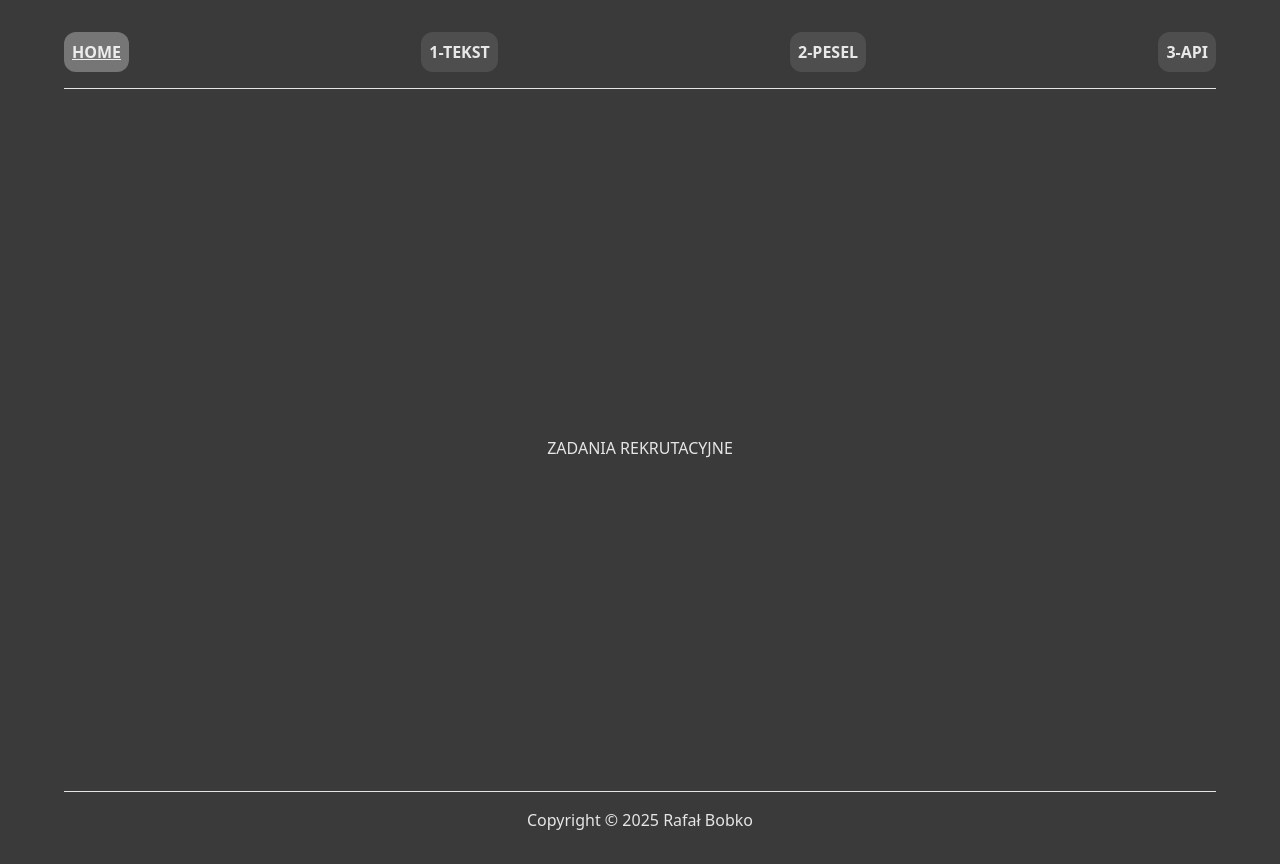
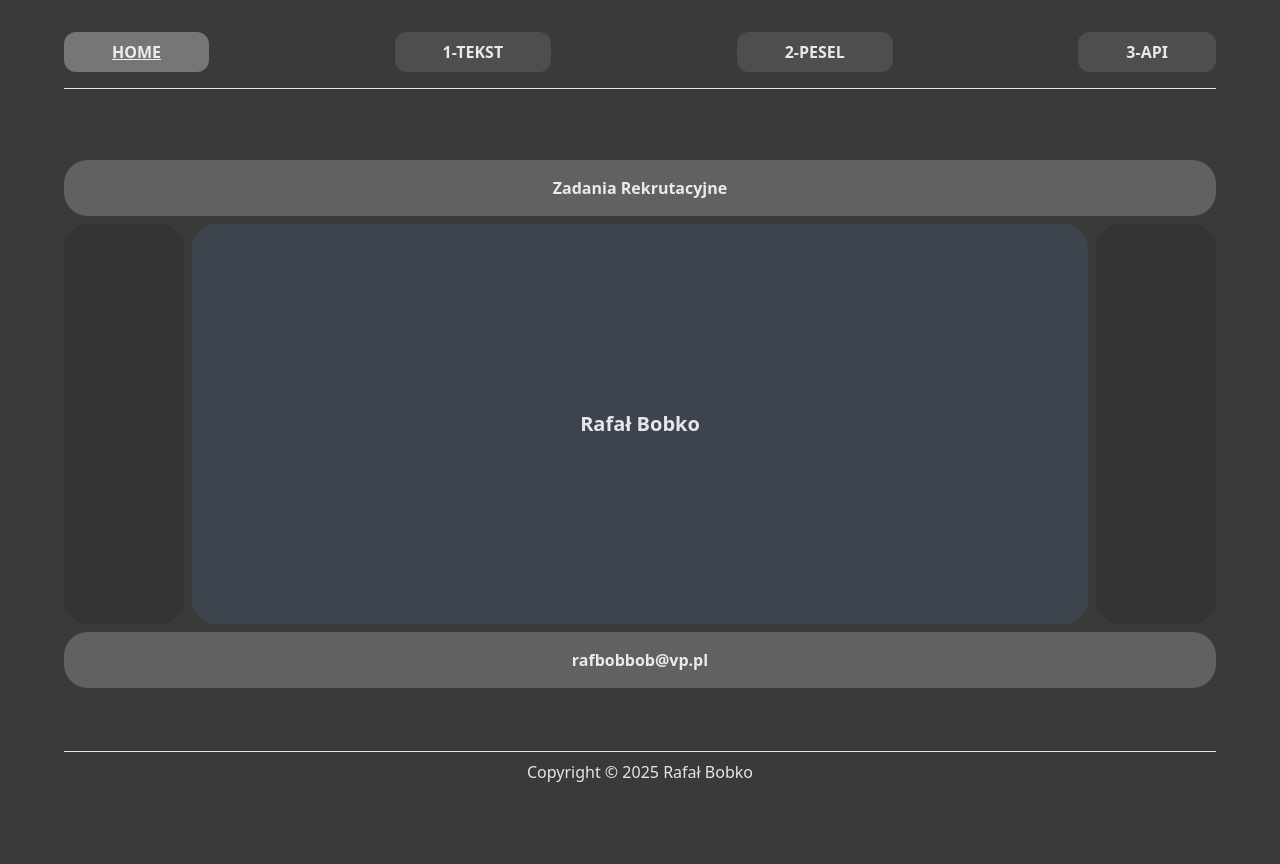
Before and after one commit to sabaudianin/Tablica-Validacja-Api, a React (Vite) app: page / in a window 1280 px wide. After the commit the page ends 816 px from the top, so only its background shows below. Built offline with nearby package versions, Linux system fonts and the light colour scheme; no server answers.

Commit message:
feat create user method added

```diff
--- a/src/RootLayout.tsx
+++ b/src/RootLayout.tsx
@@ -3,12 +3,12 @@ import { NavLink, Outlet } from "react-router";
 
 export default function RootLayout() {
   const nav = ({ isActive }: { isActive: boolean }) =>
-    ` bg-white/10 rounded-xl p-2  ${
+    ` bg-white/10 rounded-xl p-2 md:px-12  ${
       isActive && "font-bold underline bg-white/30"
     }`;
 
   return (
-    <div className="w-full min-h-screen max-w-6xl flex flex-col justify-center items-center mx-auto gap-2">
+    <div className="w-full min-h-[94dvh] max-w-6xl flex flex-col items-center mx-auto ">
       <nav className="w-full flex  items-center justify-between font-semibold">
         <NavLink
           to="/"
@@ -35,12 +35,12 @@ export default function RootLayout() {
           3-API
         </NavLink>
       </nav>
-      <hr className="p-2 mt-2 w-full " />
-      <main className="w-full flex-1 flex items-center justify-center w-full">
+      <hr className="my-4 w-full h-px border-0 bg-gray-200" />
+      <main className="w-full min-h-0 flex-1 flex items-center justify-center  overflow-auto">
         <Outlet />
       </main>
       <footer className="w-full">
-        <hr className="p-2" />
+        <hr className="my-2 w-full h-px border-0 bg-gray-200" />
         Copyright &copy; {new Date().getFullYear()} Rafał Bobko
       </footer>
     </div>
--- a/src/api/users.ts
+++ b/src/api/users.ts
@@ -1,5 +1,5 @@
 import { buildHeaders } from "./apiClient";
-import type { User, UpdateUserInput } from "../types/types";
+import type { User, UpdateUserInput, CreateUserInput } from "../types/types";
 
 const BASE = import.meta.env.VITE_GOREST_BASE_URL as string;
 
@@ -45,3 +45,15 @@ export async function deleteUser(id: number): Promise<void> {
     );
   }
 }
+
+export async function createUser(payload: CreateUserInput): Promise<User> {
+  const res = await fetch(`${BASE}/users`, {
+    method: "POST",
+    headers: buildHeaders(),
+    body: JSON.stringify(payload),
+  });
+  if (!res.ok) {
+    throw new Error(`POST users failed ${res.status} ${res.statusText}`);
+  }
+  return res.json() as Promise<User>;
+}
--- /dev/null
+++ b/src/components/CreateUserForm/CreateUserForm.tsx
@@ -0,0 +1,5 @@
+import React from "react";
+
+export const CreateUserForm = () => {
+  return <div>CreateUserForm</div>;
+};
--- a/src/components/editUserForm/EditUserForm.tsx
+++ b/src/components/editUserForm/EditUserForm.tsx
@@ -1,5 +1,5 @@
 import React, { useState, useEffect } from "react";
-import type { User, FormProps } from "../../types/types";
+import type { FormProps } from "../../types/types";
 import { Modal } from "../modal/Modal";
 import { useEditUser } from "../../hooks/useEditUser";
 
--- /dev/null
+++ b/src/hooks/useCreateUser.ts
@@ -0,0 +1,31 @@
+import { useCallback, useState } from "react";
+import type { User, CreateUserInput } from "../types/types";
+import { createUser } from "../api/users";
+
+export const useCreateUser = ({
+  onSuccess,
+}: {
+  onSuccess?: (u: User) => void;
+}) => {
+  const [isPending, setIsPending] = useState<boolean>(false);
+  const [error, setError] = useState<string | null>(null);
+
+  const create = useCallback(
+    async (payload: CreateUserInput) => {
+      setIsPending(true);
+      setError(null);
+      try {
+        const user = await createUser(payload);
+        onSuccess?.(user);
+        return user;
+      } catch (err) {
+        setError(err instanceof Error ? err.message : String(err));
+        throw err;
+      } finally {
+        setIsPending(false);
+      }
+    },
+    [onSuccess]
+  );
+  return { create, isPending, error };
+};
--- a/src/pages/Home/Home.tsx
+++ b/src/pages/Home/Home.tsx
@@ -1,5 +1,23 @@
 import React from "react";
 
 export const Home = () => {
-  return <div className="">ZADANIA REKRUTACYJNE</div>;
+  return (
+    <div className="grid gap-2 grid-rows-[auto_1fr_auto]  w-full">
+      <div className="col-span-full bg-white/20 p-4 font-bold rounded-3xl">
+        Zadania Rekrutacyjne
+      </div>
+      <div className="mx-auto gap-2  w-full grid  grid-cols-1 md:grid-cols-[120px_minmax(0,1fr)_120px] rounded-3xl">
+        <div className="hidden md:block bg-black/10 rounded-3xl min-h-[50vh]"></div>
+
+        <div className="bg-blue-400/10 flex justify-center items-center font-bold text-xl rounded-3xl p-4 min-h-[50vh]">
+          Rafał Bobko
+        </div>
+
+        <div className=" hidden md:block bg-black/10  rounded-3xl"></div>
+      </div>
+      <div className="col-span-full bg-white/20 p-4 font-bold rounded-3xl">
+        rafbobbob@vp.pl
+      </div>
+    </div>
+  );
 };
--- a/src/pages/apiTask/ApiTask.tsx
+++ b/src/pages/apiTask/ApiTask.tsx
@@ -2,6 +2,7 @@ import React, { useState } from "react";
 import type { User } from "../../types/types";
 import { useGetUser } from "../../hooks/useGetUser";
 import { useEditUser } from "../../hooks/useEditUser";
+import { useCreateUser } from "../../hooks/useCreateUser";
 import { EditUserForm } from "../../components/EditUserForm/EditUserForm";
 
 export const ApiTask: React.FC = () => {
--- a/src/pages/peselTask/PeselTask.tsx
+++ b/src/pages/peselTask/PeselTask.tsx
@@ -6,8 +6,8 @@ export const PeselTask = () => {
 
   return (
     <div className="w-full flex flex-col items-center justify-center">
-      <h2 className="font-bold">ZADANIE 2</h2>
-      <label className="font-bold m-4 text-2xl">PESEL</label>
+      <h2 className="font-bold text-xl">Sprawdż poprawność numeru </h2>
+      <label className="font-bold m-4 text-xl">PESEL</label>
 
       <input
         value={pesel}
--- a/src/types/types.ts
+++ b/src/types/types.ts
@@ -26,6 +26,13 @@ export type UpdateUserInput = Partial<
   Pick<User, "name" | "email" | "gender" | "status">
 >;
 
+export interface CreateUserInput {
+  name: string;
+  email: string;
+  gender: "male" | "female";
+  status: "active" | "inactive";
+}
+
 export type ModalProps = {
   open: boolean;
   onClose: () => void;
```
